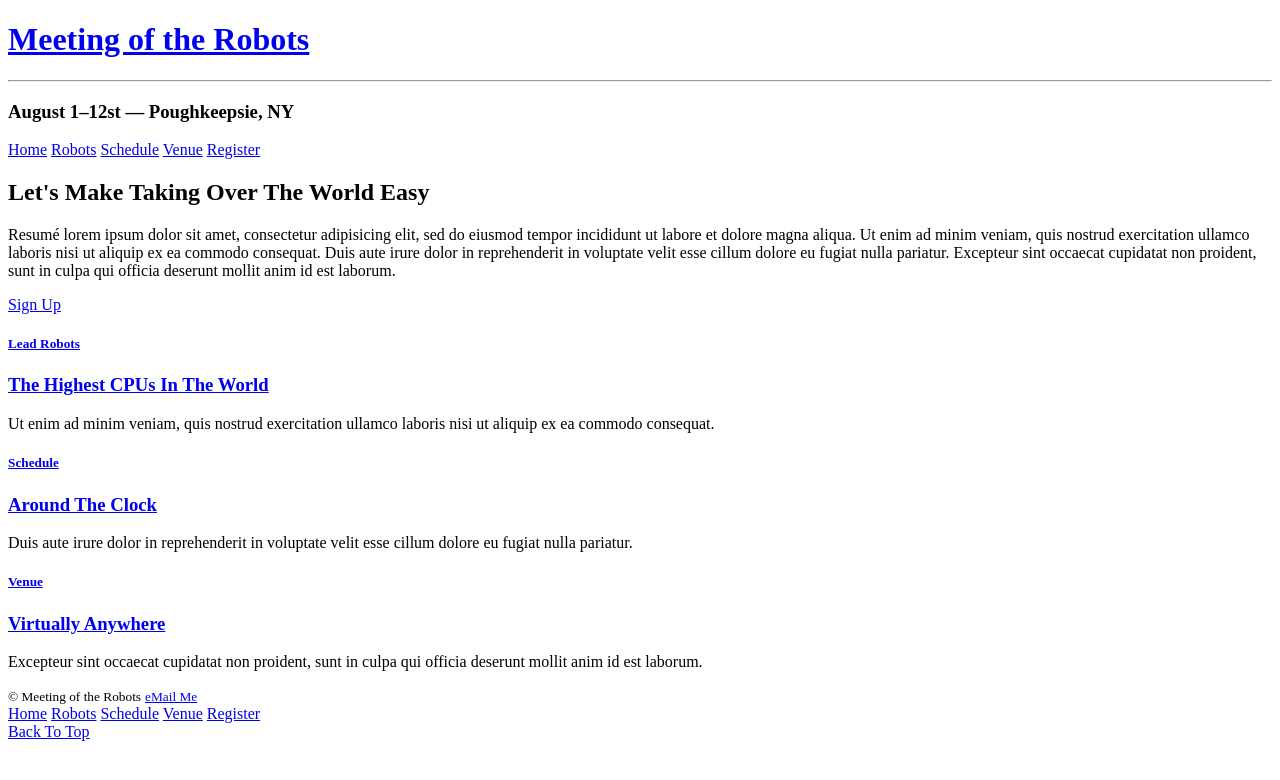
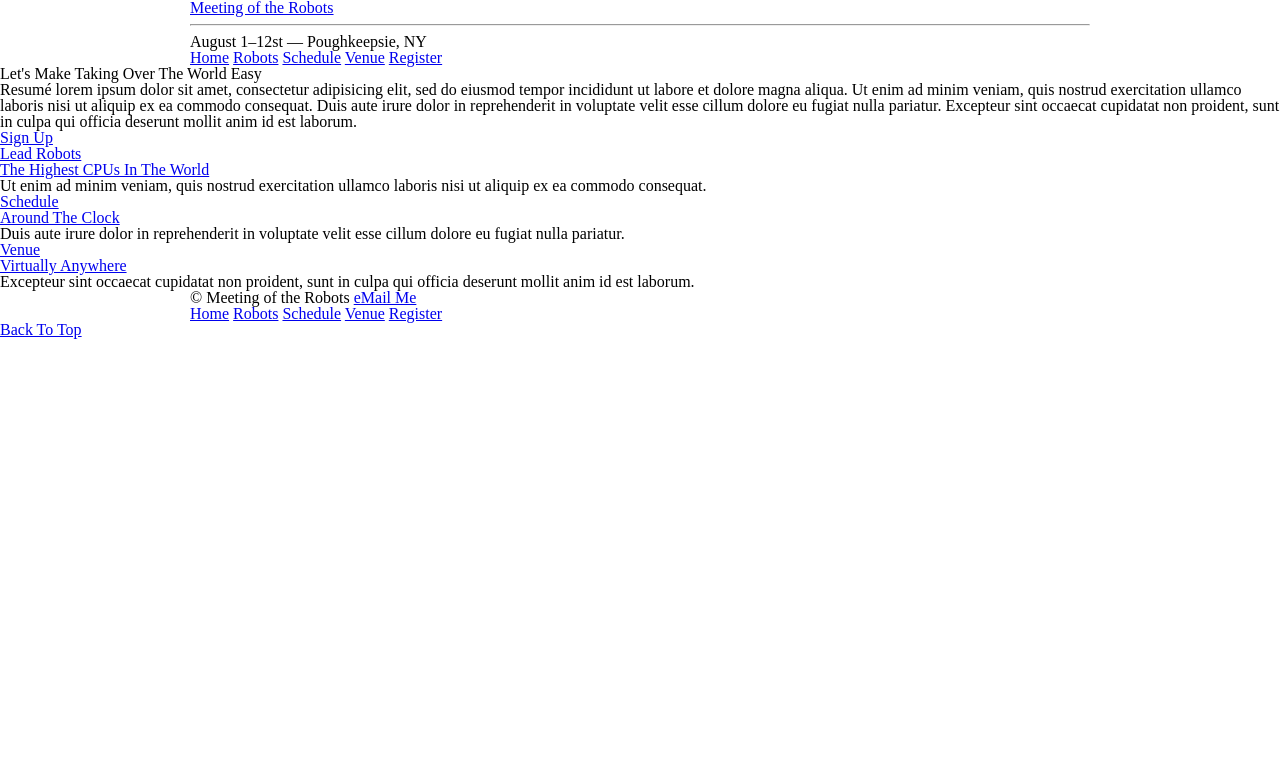
Before and after one commit to amitzed/HTML-CSS-Practice, a PHP site: page / in a window 1280 px wide. Shown: the top 780 px of the page. Run offline with PHP 8.4, Linux system fonts and the light colour scheme.

Commit message:
In CSS added Universal Selector rule set and created container class -set width etc then applied this new class to HTML across Header and Footer of all pages

```diff
--- a/assets/stylesheets/main.css
+++ b/assets/stylesheets/main.css
@@ -1,4 +1,7 @@
 
+/* ============================================================
+CSS RESET
+============================================================ */
 html, body, div, span, applet, object, iframe,
 h1, h2, h3, h4, h5, h6, p, blockquote, pre,
 a, abbr, acronym, address, big, cite, code,
@@ -42,3 +45,29 @@ table {
 	border-collapse: collapse;
 	border-spacing: 0;
 }
+/* ============================================================
+END CSS RESET
+============================================================ */
+
+/* ============================================================
+GRID
+============================================================  */
+*,
+*:before,
+*:after {
+	-webkit-box-sizing: border-box;
+	-moz-box-sizing: border-box;
+	-ms-box-sizing: border-box;
+	box-sizing: border-box;
+}
+
+.container {
+	margin: 0 auto;
+	padding-left: 30px;
+	padding-right: 30px;
+	width: 960px;
+}
+
+/* ============================================================
+END GRID
+============================================================  */
--- a/index.html
+++ b/index.html
@@ -3,11 +3,11 @@
   <head>
     <meta charset="utf-8">
     <title>Meeting of the Robots</title>
-    <!-- <link rel="stylesheet" href="assets/stylesheets/main.css"> -->
+    <link rel="stylesheet" href="assets/stylesheets/main.css">
     <script src="app.js" charset="utf-8"></script>
   </head>
   <body id="top">
-    <header>
+    <header class="container">
       <h1>
         <a href="index.html">Meeting of the Robots</a>
       </h1>
@@ -50,7 +50,7 @@
       <p>Excepteur sint occaecat cupidatat non proident, sunt in culpa qui officia deserunt mollit anim id est laborum.</p>
     </section>
 
-    <footer>
+    <footer class="container">
       <small>&copy; Meeting of the Robots</small>
       <small><a href="mailto:amitzmn@gmail.com?subject=Hello%20Amit&body=Requesting%20some%20info%20for...">eMail Me</a></small>
 
--- a/register.html
+++ b/register.html
@@ -7,7 +7,7 @@
     <script src="app.js" charset="utf-8"></script>
   </head>
   <body id="top">
-    <header>
+    <header class="container">
       <h1>
         <a href="index.html">Meeting of the Robots</a>
       </h1>
@@ -23,7 +23,7 @@
     </header>
 
 
-    <footer>
+    <footer class="container">
       <small>&copy; Meeting of the Robots</small>
       <small><a href="mailto:amitzmn@gmail.com?subject=Hello%20Amit&body=Requesting%20some%20info%20for...">eMail Me</a></small>
 
--- a/robots.html
+++ b/robots.html
@@ -7,7 +7,7 @@
     <script src="app.js" charset="utf-8"></script>
   </head>
   <body id="top">
-    <header>
+    <header class="container">
       <h1>
         <a href="index.html">Meeting of the Robots</a>
       </h1>
@@ -23,7 +23,7 @@
     </header>
 
 
-    <footer>
+    <footer class="container">
       <small>&copy; Meeting of the Robots</small>
       <small><a href="mailto:amitzmn@gmail.com?subject=Hello%20Amit&body=Requesting%20some%20info%20for...">eMail Me</a></small>
 
--- a/schedule.html
+++ b/schedule.html
@@ -7,7 +7,7 @@
     <script src="app.js" charset="utf-8"></script>
   </head>
   <body id="top">
-    <header>
+    <header class="container">
       <h1>
         <a href="index.html">Meeting of the Robots</a>
       </h1>
@@ -23,7 +23,7 @@
     </header>
 
 
-    <footer>
+    <footer class="container">
       <small>&copy; Meeting of the Robots</small>
       <small><a href="mailto:amitzmn@gmail.com?subject=Hello%20Amit&body=Requesting%20some%20info%20for...">eMail Me</a></small>
 
--- a/venue.html
+++ b/venue.html
@@ -7,7 +7,7 @@
     <script src="app.js" charset="utf-8"></script>
   </head>
   <body id="top">
-    <header>
+    <header class="container">
       <h1>
         <a href="index.html">Meeting of the Robots</a>
       </h1>
@@ -23,7 +23,7 @@
     </header>
 
 
-    <footer>
+    <footer class="container">
       <small>&copy; Meeting of the Robots</small>
       <small><a href="mailto:amitzmn@gmail.com?subject=Hello%20Amit&body=Requesting%20some%20info%20for...">eMail Me</a></small>
 
```
